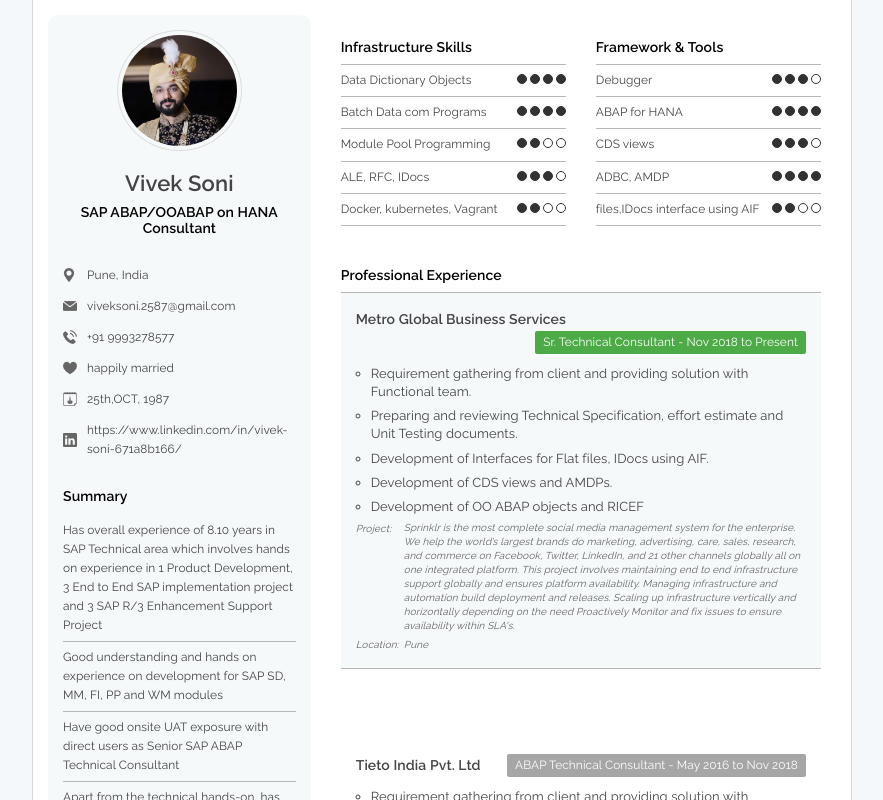
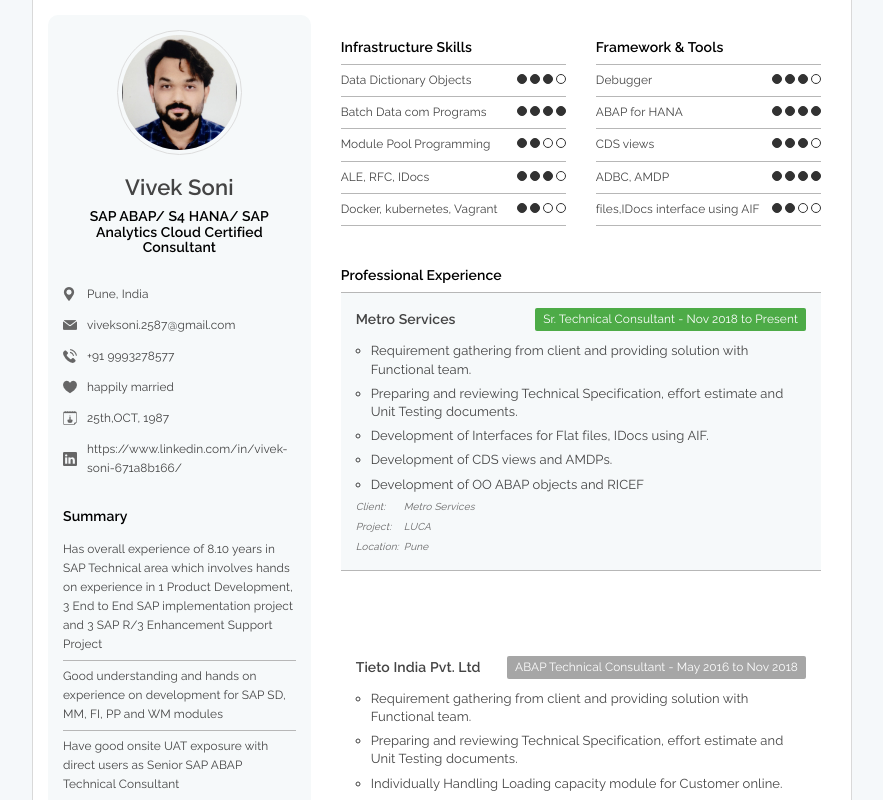
Before and after one commit to arifit11/resume, a React (Create React App) app in the folder vivekresume/: page / in a window 1280 px wide. Shown: the top 800 px of the page, without its empty margins (198-1081 px from the left). Built offline with nearby package versions, Linux system fonts and the light colour scheme.

Commit message:
updates till 7 NOC

```diff
--- a/vivekresume/src/App.js
+++ b/vivekresume/src/App.js
@@ -85,7 +85,7 @@ let developerLanguages = [{
 let developmentSkills = [{
     id: 1,
     skillName: 'Data Dictionary Objects ',
-    level: 5
+    level: 3
 }, {
     id: 2,
     skillName: 'Batch Data com Programs',
@@ -128,7 +128,7 @@ let frameworkTools = [{
 
 let professionalExperience = [{
     id: 1,
-    company: 'Metro Global Business Services',
+    company: 'Metro Services',
     isCurrentCompany: true,
     roles: [
       "Requirement gathering from client and providing solution with Functional team.",
@@ -138,7 +138,8 @@ let professionalExperience = [{
       "Development of OO ABAP objects and RICEF"
 
     ],
-    technologies: 'Sprinklr is the most complete social media management system for the enterprise. We help the world’s largest brands do marketing, advertising, care, sales, research, and commerce on Facebook, Twitter, LinkedIn, and 21 other channels globally all on one integrated platform. This project involves maintaining end to end infrastructure support globally and ensures platform availability. Managing infrastructure and automation build deployment and releases. Scaling up infrastructure vertically and horizontally depending on the need Proactively Monitor and fix issues to ensure availability within SLA\'s.',
+    technologies: 'LUCA',
+    Client: 'Metro Services',
     location: 'Pune',
     type: 'Sr. Technical Consultant  - Nov 2018 to Present'
 }, {
--- a/vivekresume/src/components/DeveloperHeadline.js
+++ b/vivekresume/src/components/DeveloperHeadline.js
@@ -9,7 +9,7 @@ class ResumeSummary extends React.Component {
                     <img src={this.props.userImage} className="img-responsive img-thumbnail img-circle" />
                 </div>
                 <h3 className="text-center dev-name">{this.props.developerName}</h3>
-                <h5 className="text-center mar-b0">SAP ABAP/OOABAP on HANA Consultant</h5>
+                <h5 className="text-center mar-b0">SAP ABAP/ S4 HANA/ SAP Analytics Cloud Certified Consultant</h5>
                 <br/>
             </div>
         );
--- a/vivekresume/src/components/DeveloperProfessionalExperienceItem.js
+++ b/vivekresume/src/components/DeveloperProfessionalExperienceItem.js
@@ -15,8 +15,12 @@ class DeveloperProfessionalExperienceItem extends React.Component {
                 <table className="mar-t5">
                     <tbody>
                         <tr>
-                            <td className="smaller vtop pad-r5"><em>Project:</em></td>
-                            <td className="smaller line-ht14"><em>{this.props.workExperience.technologies}</em></td>
+                           <td className="smaller vtop pad-r5"><em>Client:</em></td>
+                           <td className="smaller line-ht14"><em>{this.props.workExperience.Client}</em></td>
+                        </tr>
+                        <tr>
+                            <td className="smaller vtop pad-r5 pad-t4"><em>Project:</em></td>
+                            <td className="smaller line-ht14 pad-t4"><em>{this.props.workExperience.technologies}</em></td>
                         </tr>
                         <tr>
                             <td className="smaller vtop pad-r5 pad-t4"><em>Location:</em></td>
```
Also changed, not shown: vivekresume/src/images/dev.jpg.
